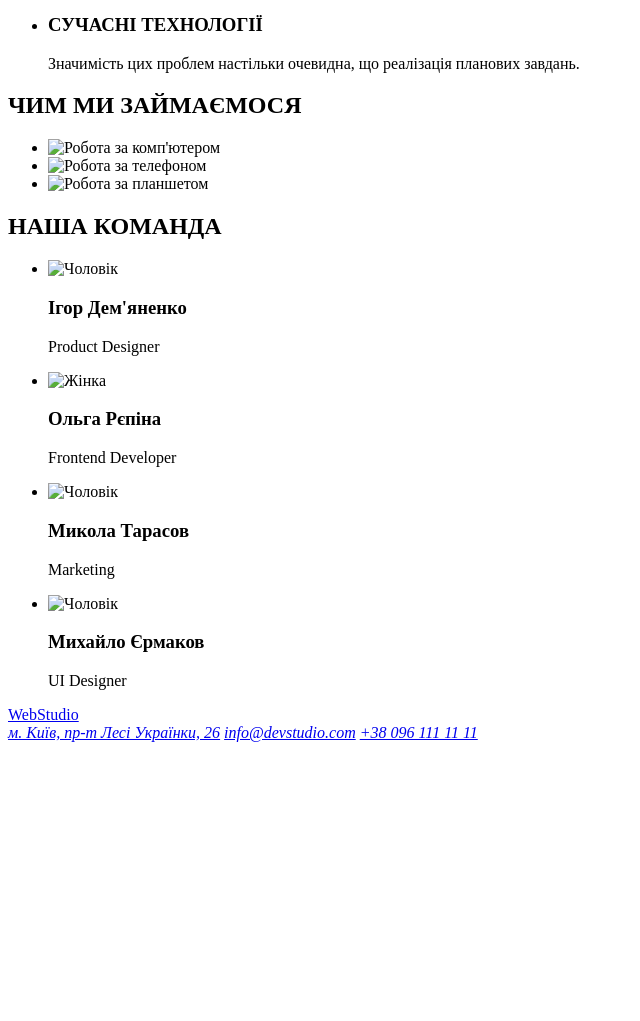
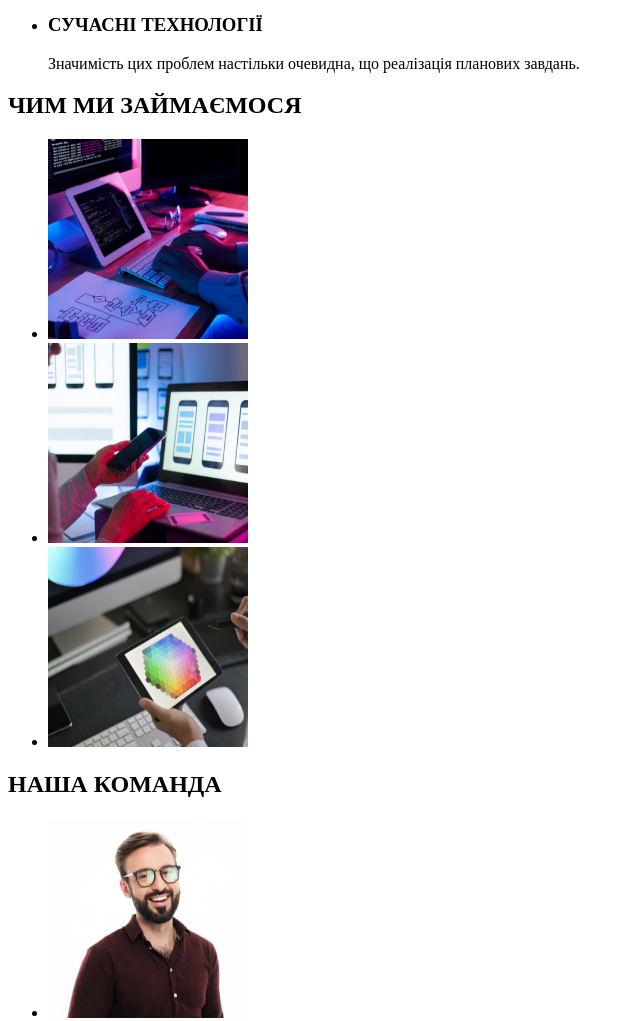
Before and after one commit to R0m5/.goit-markup-hw-01, a plain HTML site: page index.html in a window 1280 px wide. Shown: the part 500-1521 px from the top of the page, without its empty margins (0-640 px from the left). Before the commit the page ends 1250 px from the top, so only its background shows below. Drawn offline with Linux system fonts and the light colour scheme; the site is published under a folder, as on GitHub Pages, so addresses that start at the root find nothing.

Commit message:
Зміна фото

```diff
--- a/index.html
+++ b/index.html
@@ -60,7 +60,7 @@
         <ul>
             <li>
         <img
-      src="/images/img.jpg"
+      src="./images/img.jpg"
       alt="Робота за комп'ютером"
       width="200"
       height="200"
@@ -68,7 +68,7 @@
     </li>
     <li>
       <img
-      src="/images/img1.jpg"
+      src="./images/img1.jpg"
       alt="Робота за телефоном"
       width="200"
       height="200"
@@ -76,7 +76,7 @@
     </li>
     <li>
       <img
-      src="/images/img2.jpg"
+      src="./images/img2.jpg"
       alt="Робота за планшетом"
       width="200"
       height="200"
@@ -91,7 +91,7 @@
       <ul>
         <li>
       <img
-      src="/images/img3.jpg"
+      src="./images/img3.jpg"
       alt="Чоловік"
       width="200"
       height="200"
@@ -101,7 +101,7 @@
       </li>
       <li>
       <img
-      src="/images/img4.jpg"
+      src="./images/img4.jpg"
       alt="Жінка"
       width="200"
       height="200"
@@ -111,7 +111,7 @@
       </li>
       <li>
       <img
-      src="/images/img5.jpg"
+      src="./images/img5.jpg"
       alt="Чоловік"
       width="200"
       height="200"
@@ -121,7 +121,7 @@
       </li>
       <li>
       <img
-      src="/images/img6.jpg"
+      src="./images/img6.jpg"
       alt="Чоловік"
       width="200"
       height="200"
```
